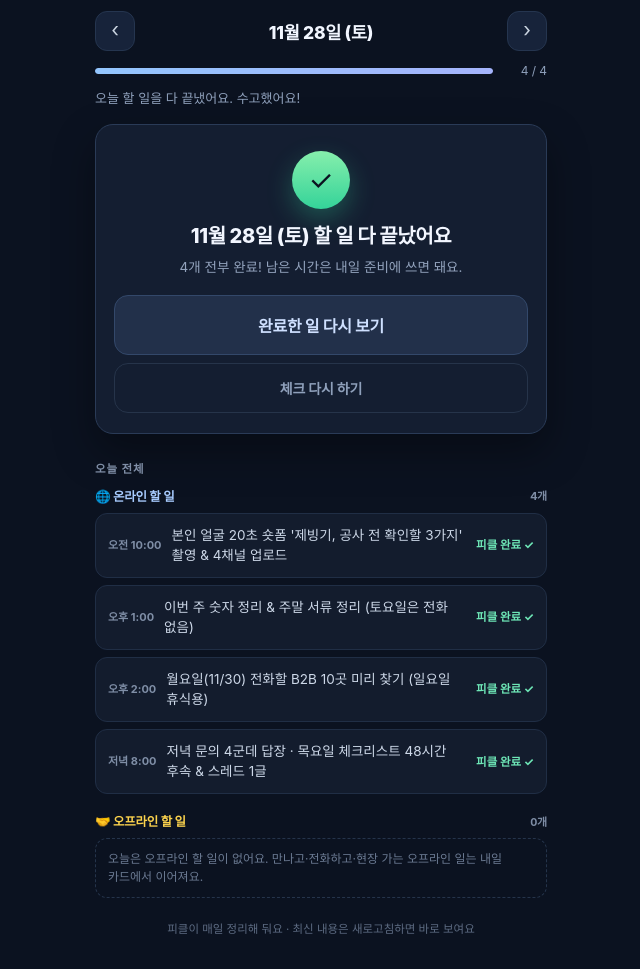
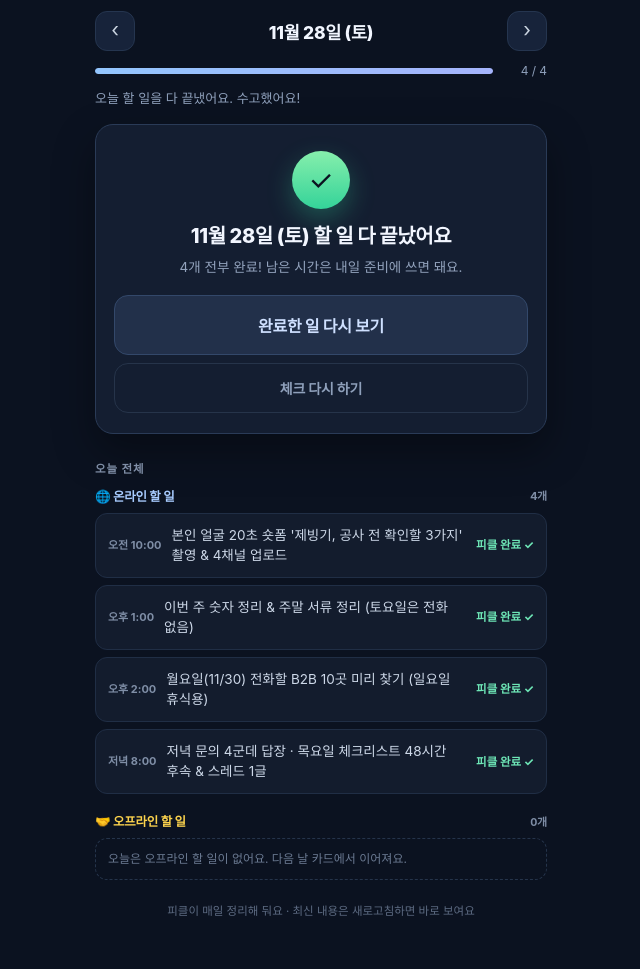
Before and after one commit to kregiryan-cmyk/-, a plain HTML site: page index.html in a window 1280 px wide. Shown: the part 106-1075 px from the top of the page, without its empty margins (319-959 px from the left). Drawn offline with Linux system fonts and the light colour scheme.

Commit message:
오늘 할 일 업데이트 2026-11-28 22:48

```diff
--- a/index.html
+++ b/index.html
@@ -696,7 +696,7 @@
       html += '<div class="all-group"><h3 class="group-head ' + gk + '">' + esc(groups[g].title) +
               '<span class="group-cnt">' + items.length + '개</span></h3>';
       if (!items.length) {
-        html += '<p class="group-empty">오늘은 ' + (gk === 'offline' ? '오프라인' : '온라인') + ' 할 일이 없어요. ' + esc(groups[g].hint) + '는 내일 카드에서 이어져요.</p>';
+        html += '<p class="group-empty">오늘은 ' + (gk === 'offline' ? '오프라인' : '온라인') + ' 할 일이 없어요. 다음 날 카드에서 이어져요.</p>';
       } else {
         html += '<ul class="all-list">';
         for (var k = 0; k < items.length; k++) {
```
